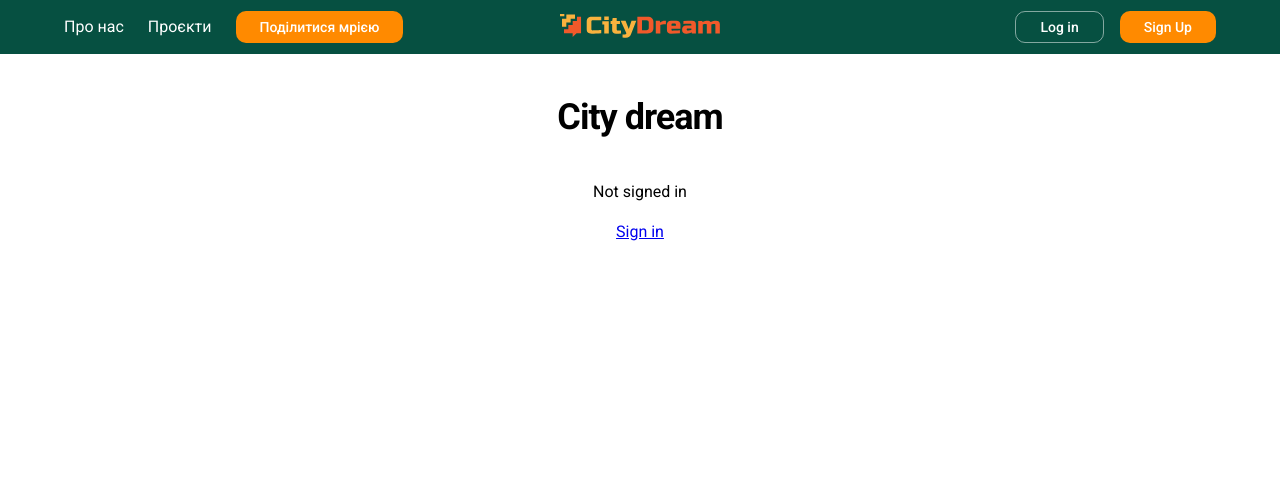
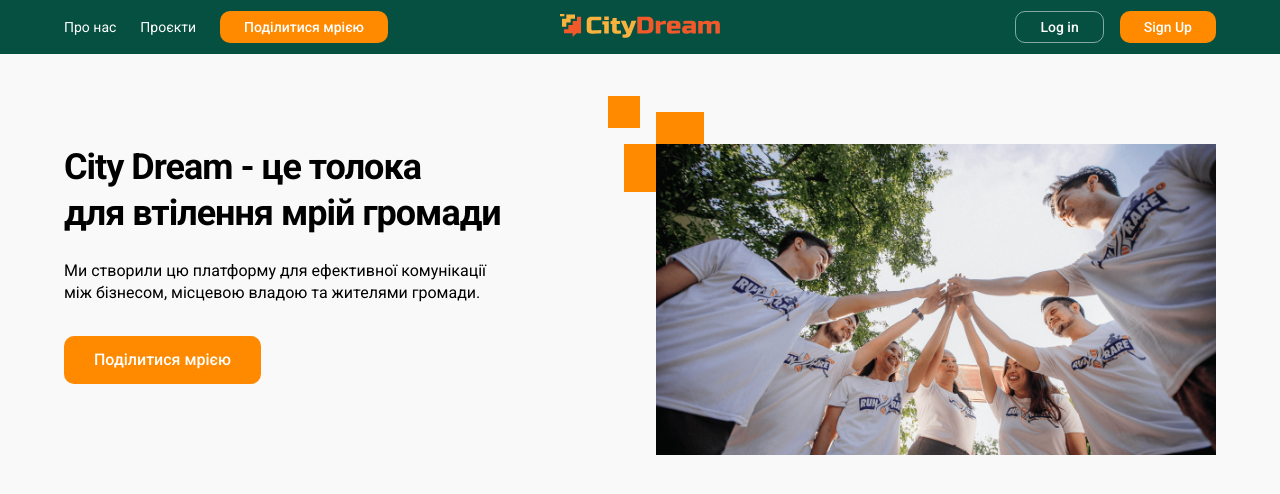
Before and after one commit to City-Dream-dev/cityDream, a Next.js app in the folder frontend/: page / in a window 1280 px wide. Shown: the top 494 px of the page. Built offline with nearby package versions, Linux system fonts and the light colour scheme; no server answers.

Commit message:
Feat: hero section

```diff
--- /dev/null
+++ b/frontend/src/components/Home.tsx
@@ -0,0 +1,91 @@
+import Image from 'next/image';
+
+import { Box } from '@mui/system';
+import {
+  Button,
+  Container,
+  Grid,
+  Typography,
+  useMediaQuery
+} from '@mui/material';
+
+import { theme } from '../themes';
+
+import heroImage from '../assets/images/cd-hero-image.png';
+
+export const Home = () => {
+  const lessLg = useMediaQuery(theme.breakpoints.down('lg'));
+  const moreMd= useMediaQuery(theme.breakpoints.up('md'));
+
+  const squareWidth = lessLg ? 24 : 32;
+  const squareHeight = squareWidth * 1.5;
+
+  const descriptionMaxWidth = moreMd ? 440 : 'initial'
+
+  return (
+    <Box bgcolor={'background.paper'}>
+      <Container>
+        <Box pt={'90px'} pb={'64px'}>
+          <Grid container columnSpacing={4}>
+            <Grid item md={6}>
+              <Box maxWidth={descriptionMaxWidth} mb={moreMd ? 0 : 8}>
+                <Box mb={3}>
+                  <Typography variant={'h1'} component={'h1'}>
+                    City Dream - це толока <br/> для втілення мрій громади
+                  </Typography>
+                </Box>
+                <Box mb={4}>
+                  <Typography variant={'body1'}>
+                    Ми створили цю платформу для ефективної комунікації між
+                    бізнесом,
+                    місцевою владою та жителями громади.
+                  </Typography>
+                </Box>
+                <Box>
+                  <Button variant={'contained'} size={'large'}>
+                    Поділитися мрією
+                  </Button>
+                </Box>
+              </Box>
+            </Grid>
+            <Grid item md={6}>
+              <Box position={'relative'}>
+                {moreMd && (
+                  <>
+                    <Box
+                      bgcolor={'primary.main'}
+                      width={squareWidth}
+                      height={squareWidth}
+                      position={'absolute'}
+                      top={-squareHeight}
+                      left={-squareHeight}
+                    />
+                    <Box
+                      bgcolor={'primary.main'}
+                      width={squareHeight}
+                      height={squareWidth}
+                      position={'absolute'}
+                      top={-squareWidth}
+                      left={0}
+                    />
+                    <Box
+                      bgcolor={'primary.main'}
+                      width={squareWidth}
+                      height={squareHeight}
+                      position={'absolute'}
+                      top={0}
+                      left={-squareWidth}
+                    />
+                  </>
+                )}
+                <Box></Box>
+                <Box></Box>
+                <Image objectFit={'contain'} src={heroImage}/>
+              </Box>
+            </Grid>
+          </Grid>
+        </Box>
+      </Container>
+    </Box>
+  );
+};
--- a/frontend/src/pages/index.tsx
+++ b/frontend/src/pages/index.tsx
@@ -1,18 +1,10 @@
 import type { NextPage } from 'next';
-import { useSession, signOut } from 'next-auth/react';
+import Head from 'next/head';
 
-import Head from 'next/head';
-import Link from 'next/link';
-import { Typography } from '@mui/material';
-import { light } from '@mui/material/styles/createPalette';
+import { Home } from '../components';
 
-const Home: NextPage = () => {
-  const { data: session } = useSession();
+const App: NextPage = () => {
 
-  const showToken = () => {
-    // Return user id and token
-    console.log(session);
-  };
   return (
     <div>
       <Head>
@@ -20,32 +12,9 @@ const Home: NextPage = () => {
         <meta name="description" content="City dream"/>
         <link rel="icon" href="/frontend/public/favicon.ico"/>
       </Head>
-
-      <main style={{ textAlign: 'center', marginTop: 40 }}>
-        <Typography variant={'h1'}>City dream</Typography>
-        <div style={{ marginTop: 40 }}>
-          {session ?
-            <>
-              <p>Signed in as {session?.user?.name}</p>
-              <button onClick={showToken}>Show token in console</button>
-              <button onClick={() => signOut()}>Sign out</button>
-            </>
-            :
-            <>
-              <p>Not signed in</p>
-              <Link href="./auth/sign-in">
-                <a>
-                  Sign in
-                </a>
-              </Link>
-            </>
-          }
-        </div>
-      </main>
-
-      <footer></footer>
+      <Home/>
     </div>
   );
 };
 
-export default Home;
+export default App;
--- a/frontend/src/themes/theme.tsx
+++ b/frontend/src/themes/theme.tsx
@@ -26,6 +26,9 @@ export const theme = createTheme({
       primary: BLACK,
       light: WHITE
     },
+    background: {
+      paper: ALABASTER
+    }
   },
   typography: {
     fontFamily: "Roboto",
@@ -67,6 +70,10 @@ export const theme = createTheme({
         sizeMedium: {
           padding: '4px 24px',
         },
+        sizeLarge: {
+          fontSize: '16px !important',
+          padding: '12px 30px'
+        },
         outlinedSizeMedium: {
           padding: '3px 24px',
         },
@@ -74,6 +81,29 @@ export const theme = createTheme({
           color: WHITE
         },
       }
+    },
+    MuiTypography: {
+      defaultProps: {
+        variant: 'body2'
+      },
+      styleOverrides: {
+        body1: {
+          fontSize: 16,
+          lineHeight: '22px'
+        },
+        body2: {
+          fontSize: 14,
+          lineHeight: '20px'
+        }
+      }
+    },
+    MuiDrawer: {
+      styleOverrides: {
+        paper: {
+          color: WHITE,
+          backgroundColor: DEEP_SEA_GREEN
+        }
+      }
     }
   }
 });
```
Also changed, not shown: frontend/src/assets/images/cd-hero-image.png (added).
